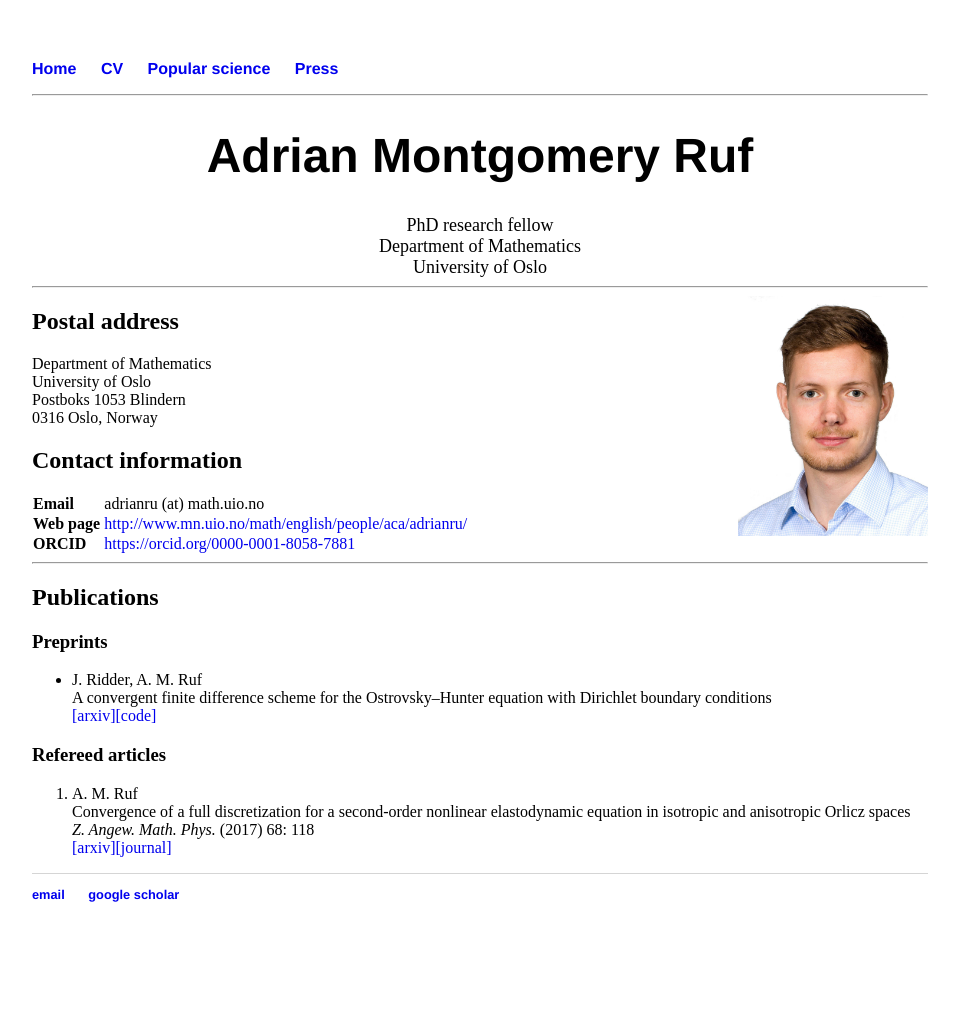
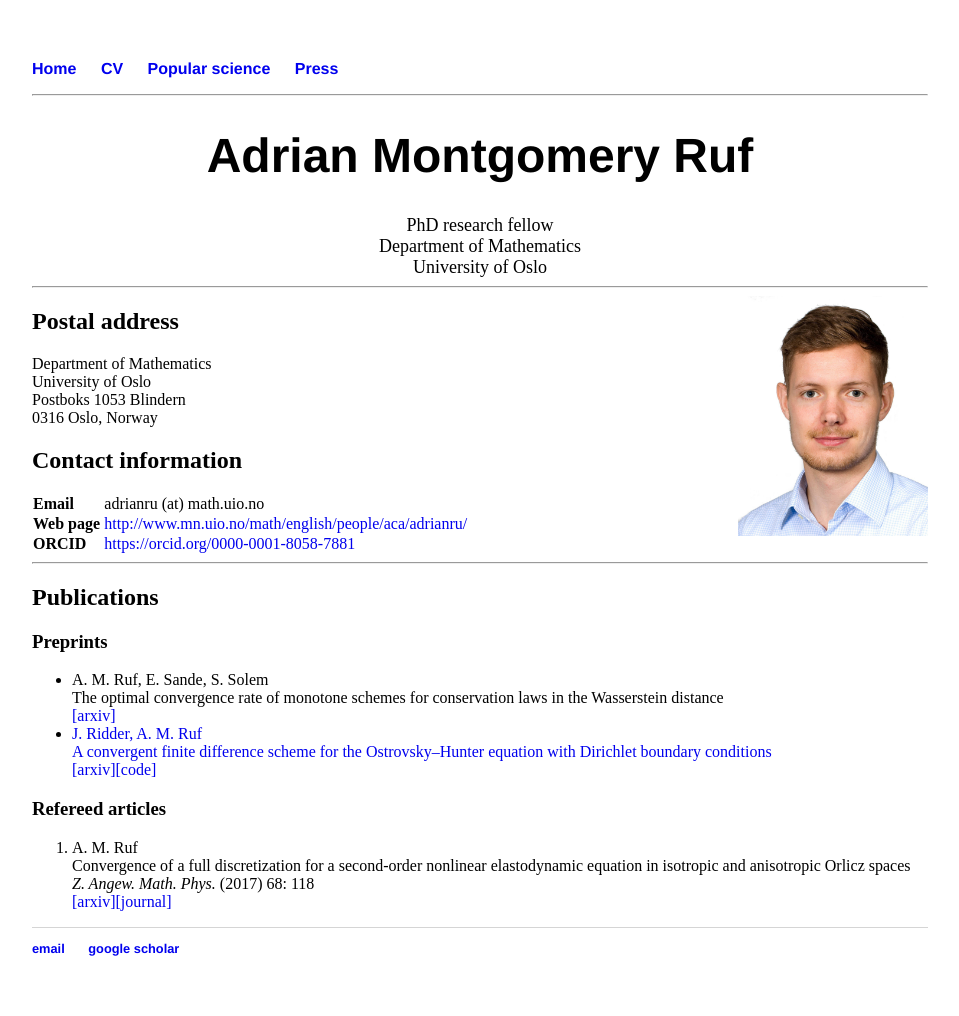
Before and after one commit to adrianmruf/adrianmruf.github.io, a Jekyll site: the page built from index.html, in a window 1280 px wide. Shown: the whole page, without its empty margins (160-1119 px from the left). Built offline with Jekyll 4.4.1, drawn with Linux system fonts in a browser that asks for light colours; before the commit the page ends 962 px from its top, so only the background shows below that.

Commit message:
Update index.html

```diff
--- a/index.html
+++ b/index.html
@@ -54,6 +54,8 @@ th {
 
 	<h3>Preprints</h3>
 	<ul>
+	<li>A. M. Ruf, E. Sande, S. Solem<br>The optimal convergence rate of monotone schemes for conservation laws in the Wasserstein distance<br>
+		<a href="https://arxiv.org/abs/1808.04661">[arxiv]
 	<li>J. Ridder, A. M. Ruf<br>A convergent finite difference scheme for the Ostrovsky–Hunter equation with Dirichlet boundary conditions<br>
 		<a href="https://arxiv.org/abs/1805.07255">[arxiv]<a/><a href="https://github.com/adrianmruf/adrianmruf.github.io/blob/master/code/OH_with_bc.py">[code]</a>
 		</li>
```
